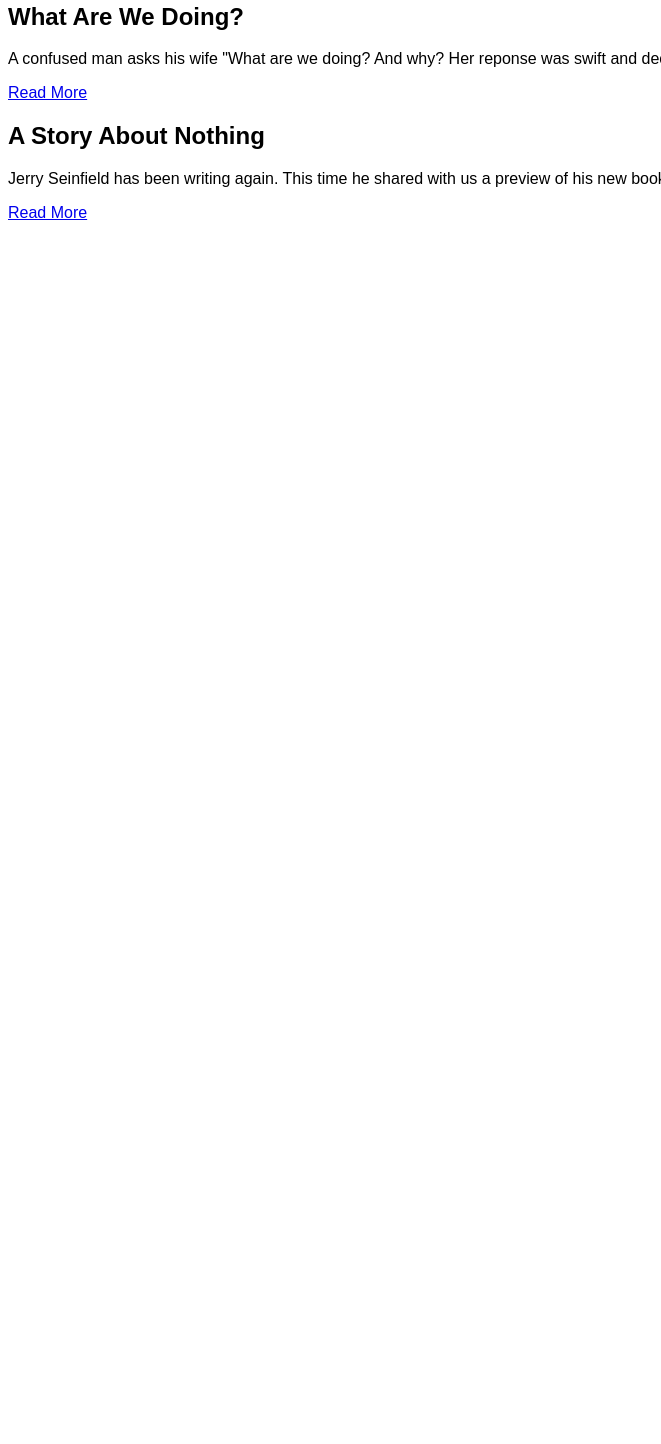
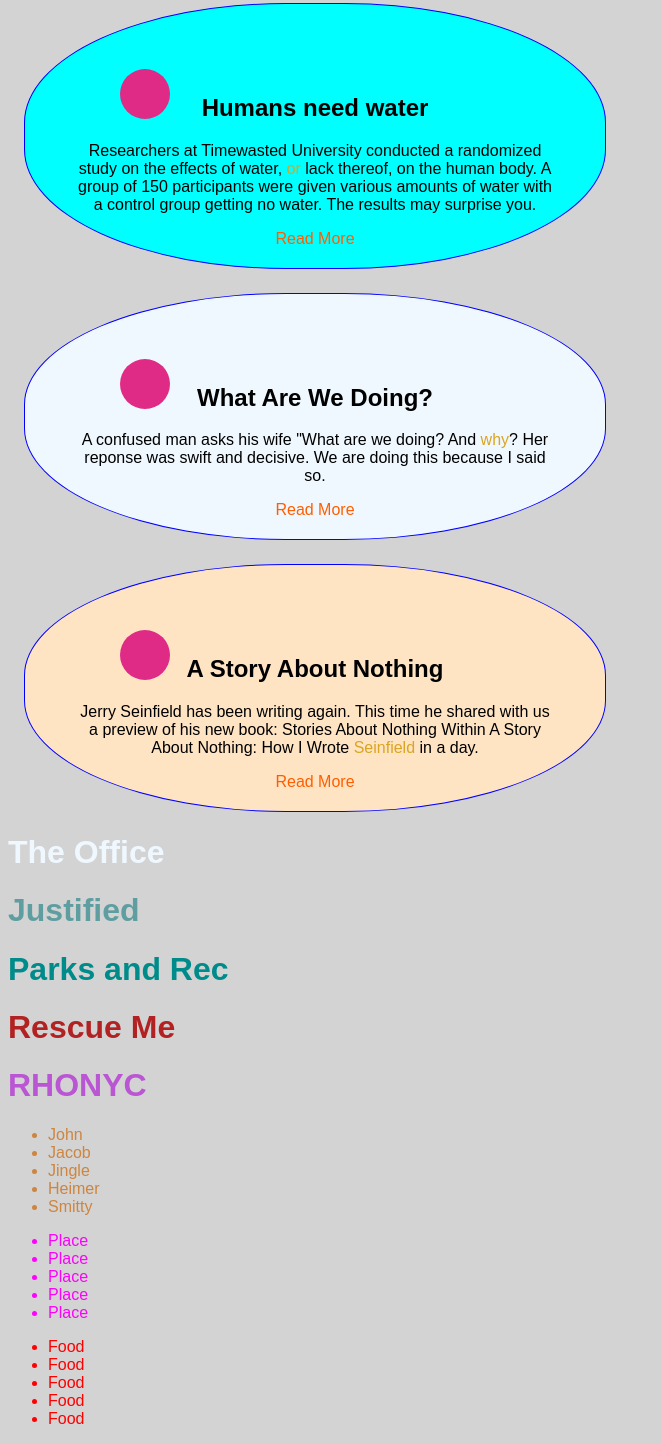
Before and after one commit to zacharyhall495/cssdrills, a plain HTML site: page index.html in a window 1280 px wide. Shown: the part 293-1737 px from the top of the page, without its empty margins (0-661 px from the left). Before the commit the page ends 800 px from the top, so only its background shows below. Drawn offline with Linux system fonts and the light colour scheme.

Commit message:
commit drills

```diff
--- a/index.html
+++ b/index.html
@@ -1,5 +1,6 @@
 <!DOCTYPE html>
 <html lang="en">
+
 <head>
     <meta charset="UTF-8">
     <meta http-equiv="X-UA-Compatible" content="IE=edge">
@@ -7,30 +8,95 @@
     <title>Document</title>
     <link rel="stylesheet" href="styles.css">
 </head>
+
 <body>
 
     <div id="container">
-        <div class="box1">
-            <h2>Breaking: No one cares</h2>
-            <p>Today a local man discovered that if he eats a serving of 1 cup of steamed vegetables he becomes gassy. Jon Smith claims to have made the discovery after his wife made dinner last night. After he sat down and ate a dinner that consisted of chicken breast, white rice, and steamed broccoli he started to notice he had become extremely gassy.</p>
-            <a href="Read More">Read More</a>
+
+        <div class="boxes" id="box1">
+            <div class="div-image relative" id="ball"></div>
+            <h2 class="Text-Center">Breaking: No one cares</h2>
+            <p class="Text-Center">Today a local man discovered that if he eats a serving of 1 cup of <span
+                    class="new-color">steamed vegetables</span>
+                he becomes gassy. Jon Smith claims to have made the discovery after his wife made dinner last night.
+            </p>
+            <div class="readme-wrapper">
+                <a class="Text-Center" href="Read More">Read More</a>
+            </div>
+
         </div>
-        <div class="box2">
-            <h2>Study suggest humans need water</h2>
-            <p>Researchers at Timewasted University conducted a randomized study on the effects of water, or lack thereof, on the human body. A group of 150 participants were given various amounts of water with a control group getting no water. The results may surprise you.</p>
-            <a href="Read More">Read More</a>
+
+        <div class="boxes" id="box2">
+            <div class="div-image relative" id="ball"></div>
+            <h2 class="Text-Center">Humans need water</h2>
+            <p class="Text-Center">Researchers at Timewasted University conducted a randomized study on the effects of
+                water, <span class="new-color">or</span> lack thereof, on the human body. A group of 150 participants
+                were given various amounts of
+                water with a control group getting no water. The results may surprise you.</p>
+            <div class="readme-wrapper">
+                <a class="Text-Center" href="Read More">Read More</a>
+            </div>
+
         </div>
-        <div class="box3">
-            <h2>What Are We Doing?</h2>
-            <p>A confused man asks his wife "What are we doing? And why? Her reponse was swift and decisive. We are doing this because I said so.</p>
-            <a href="Read More">Read More</a>
+
+        <div class="boxes" id="box3">
+            <div class="div-image relative" id="ball"></div>
+            <h2 class="Text-Center">What Are We Doing?</h2>
+            <p class="Text-Center">A confused man asks his wife "What are we doing? And <span
+                    class="new-color">why</span>? Her reponse was swift and
+                decisive. We are doing this because I said so.</p>
+
+            <div class="readme-wrapper">
+                <a class="Text-Center" href="Read More">Read More</a>
+            </div>
+
         </div>
-        <div class="box4">
-            <h2>A Story About Nothing</h2>
-            <p>Jerry Seinfield has been writing again. This time he shared with us a preview of his new book: Stories About Nothing Within A Story About Nothing: How I Wrote Seinfield in a day.</p>
-            <a href="Read More">Read More</a>
+
+        <div class="boxes" id="box4">
+            <div class="div-image relative" id="ball"></div>
+            <h2 class="Text-Center">A Story About Nothing</h2>
+            <p class="Text-Center">Jerry Seinfield has been writing again. This time he shared with us a preview of his
+                new book: Stories About Nothing Within A Story About Nothing: How I Wrote <span
+                    class="new-color">Seinfield</span> in a day.</p>
+
+            <div class="readme-wrapper">
+                <a class="Text-Center" href="Read More">Read More</a>
+            </div>
+
         </div>
+
     </div>
 
+    <h1 class="atf" id="show1">The Office</h1>
+    <h1 class="atf" id="show2">Justified</h1>
+    <h1 class="atf" id="show3">Parks and Rec</h1>
+    <h1 class="rd2" id="show4">Rescue Me</h1>
+    <h1 class="rd2" id="show5">RHONYC</h1>
+
+    <ul>
+        <li>John</li>
+        <li>Jacob</li>
+        <li>Jingle</li>
+        <li>Heimer</li>
+        <li>Smitty</li>
+    </ul>
+
+    <ul class="star">
+        <li>Place</li>
+        <li>Place</li>
+        <li>Place</li>
+        <li>Place</li>
+        <li>Place</li>
+    </ul>
+
+    <ul class="star" id="wars">
+        <li>Food</li>
+        <li>Food</li>
+        <li>Food</li>
+        <li>Food</li>
+        <li>Food</li>
+    </ul>
+
 </body>
+
 </html>
--- a/styles.css
+++ b/styles.css
@@ -1,3 +1,104 @@
 body {
-    font-family: Arial, Helvetica, sans-serif
+  font-family: Arial, Helvetica, sans-serif;
 }
+body {
+  background-color: lightgray;
+}
+.Text-Center {
+  text-align: center;
+}
+.readme-wrapper {
+  text-align: center;
+}
+a {
+  text-decoration: none;
+  color: rgb(255, 94, 0);
+}
+a:hover {
+  cursor: pointer;
+  font-weight: bold;
+  color: gray;
+}
+
+.new-color {
+  color: goldenrod;
+  font: bold;
+}
+
+.boxes {
+  display: block;
+  margin: 1rem;
+  margin-top: 1.5em;
+  padding: 20px 50px;
+  border: 1px solid blue;
+  border-radius: 45%;
+  width: 30em;
+}
+#box1 {
+  background-color: green;
+}
+#box2 {
+  background-color: aqua;
+}
+
+#box3 {
+  background-color: aliceblue;
+}
+
+#box4 {
+  background-color: bisque;
+}
+
+.relative {
+  position: relative;
+}
+
+.div-image {
+  height: 50px;
+  width: 50px;
+  border-radius: 50px;
+  background-color: rgb(224, 43, 134);
+}
+
+#ball {
+  position: relative;
+  left: 45px;
+  top: 45px;
+}
+
+h1 {
+    color: black;
+}
+
+.atf {
+    color: red;
+}
+
+.rd2 {
+    color: seagreen;
+}
+#show1 {
+    color: aliceblue;
+}
+#show2 {
+    color: cadetblue;
+}
+#show3 {
+    color: darkcyan;
+}
+#show4 {
+    color: firebrick;
+}
+#show5 {
+    color: mediumorchid;
+}
+ul {
+    color: peru;
+}
+
+.star  {
+    color: magenta;
+}
+#wars {
+    color: red;
+}
```
